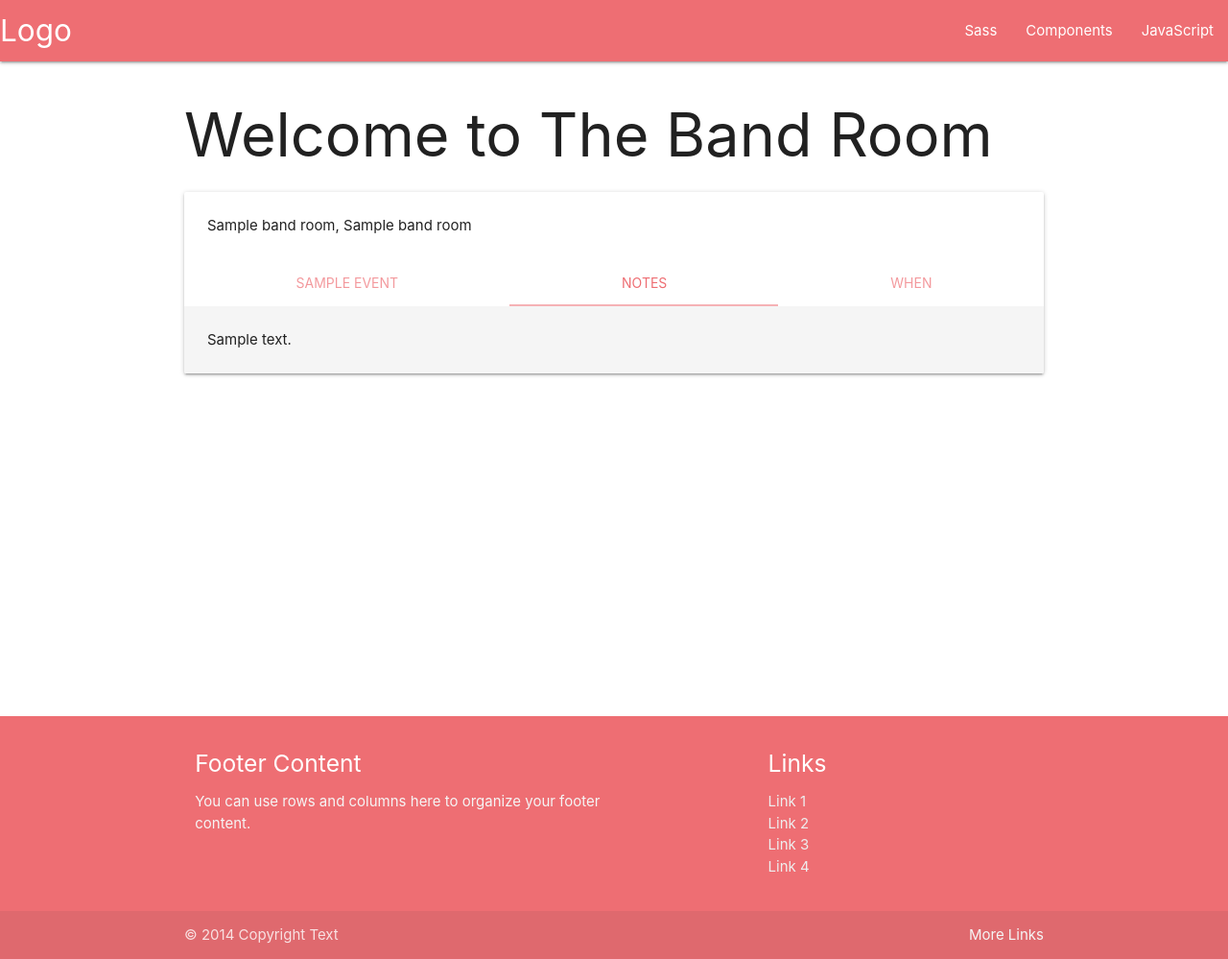
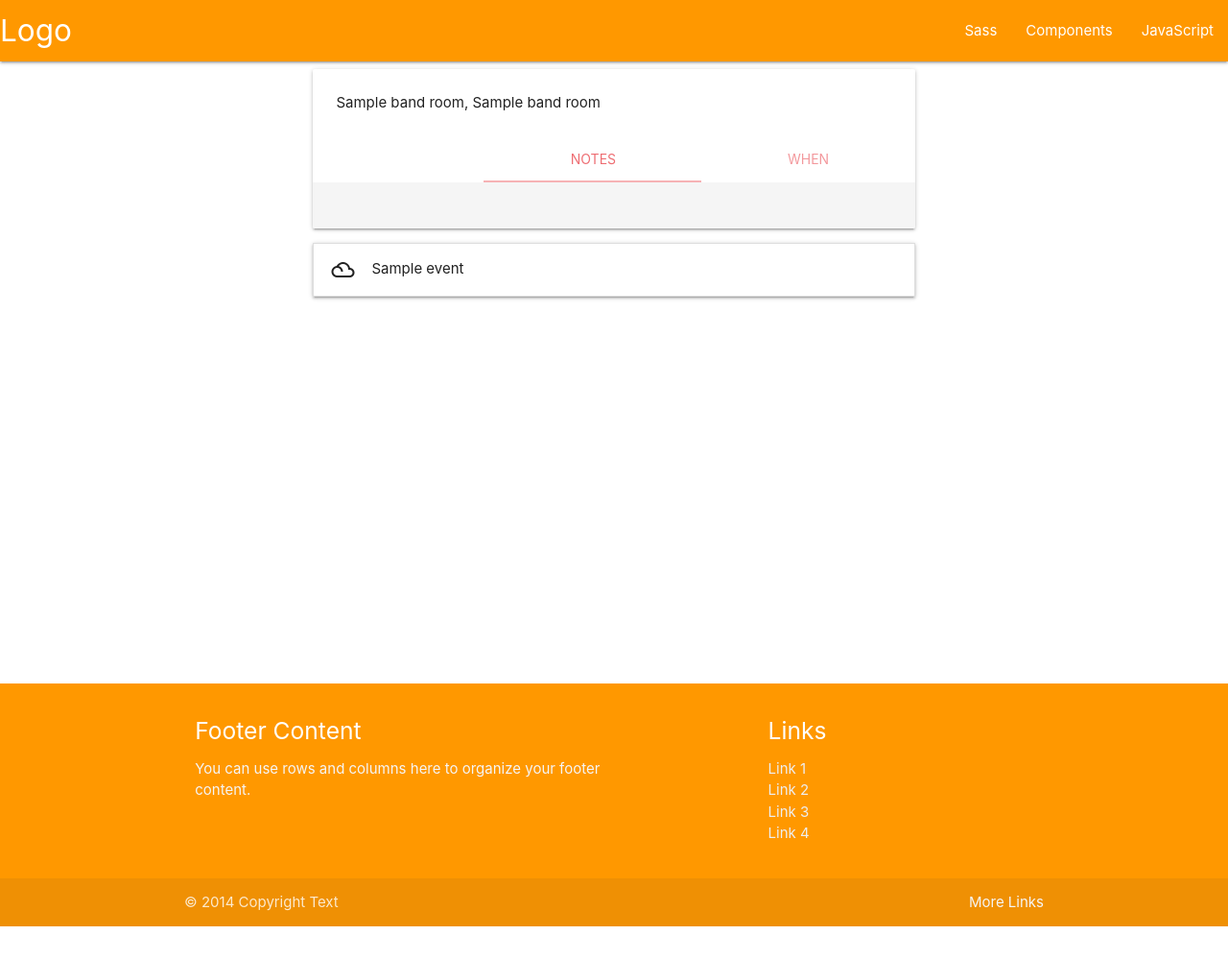
Before and after one commit to Jays-T/the-band-room, a Flask app: page /band_room in a window 1280 px wide. Shown: the whole page at 96% size. After the commit the page ends 965 px from the top, so only its background shows below. Run offline with Flask 2, Linux system fonts and the light colour scheme; a database or web service that is not in the repository returns one stand-in record (values such as "Sample title"); some libraries are stand-ins or nearby versions.

Commit message:
added accordion to bandroom.html - moved Welcome message to addbandroom.html

```diff
--- a/templates/addbandroom.html
+++ b/templates/addbandroom.html
@@ -1,4 +1,6 @@
 {% extends 'base.html' %} {% block content %}
+<div class="container">
+  <h1>Welcome to The Band Room</h1>
   <div class="card">
     <div class="card-image waves-effect waves-block waves-light">
       <img
@@ -19,7 +21,7 @@
       <div class="row">
         <form class="col s12">
           <div class="row">
-          <div class="input-field col s6">
+            <div class="input-field col s12">
               <input
                 placeholder="Name"
                 id="first_name"
@@ -51,4 +53,5 @@
       </div>
     </div>
   </div>
+</div>
 {% endblock %}
--- a/templates/bandroom.html
+++ b/templates/bandroom.html
@@ -1,23 +1,43 @@
 {% extends 'base.html' %} {% block content %}
+<div class="container">
   <div class="card">
-  {% for room in band_rooms %}
+    {% for room in band_rooms %}
     <div class="card-content">
       <p>{{room.owner_name}}, {{room.band_name}}</p>
     </div>
     {% endfor %}
     <div class="card-tabs">
-    {% for event in events %}
       <ul class="tabs tabs-fixed-width">
-        <li class="tab"><a href="#test4">{{event.category_name}}</a></li>
+        <li class="tab"><a href="#test4"></a></li>
         <li class="tab"><a class="active" href="#test5">Notes</a></li>
         <li class="tab"><a href="#test6">When</a></li>
       </ul>
     </div>
     <div class="card-content grey lighten-4">
       <div id="test4">Test 1</div>
-      <div id="test5">{{event.event_description}}</div>
-      <div id="test6">{{event.event_date}}{{event.event_time}}</div>
+      <div id="test5"></div>
+      <div id="test6"></div>
     </div>
+  </div>
+</div>
+<div class="container">
+  <ul class="collapsible">
+    {% for event in events %}
+    <li>
+      <div class="collapsible-header">
+        <i class="material-icons">filter_drama</i>{{event.category_name}}
+      </div>
+      <div class="collapsible-body">
+        <ul>
+
+          <li>Date: {{event.event_date}}</li>
+          <li>Time: {{event.event_time}}</li>
+          <li>Notes: {{event.event_description}}</li>
+
+        </ul>
+      </div>
+    </li>
     {% endfor %}
-  </div>
+  </ul>
+</div>
 {% endblock %}
--- a/templates/base.html
+++ b/templates/base.html
@@ -21,7 +21,7 @@
   <body>
     <header>
       <nav>
-        <div class="nav-wrapper">
+        <div class="nav-wrapper orange">
           <a href="#" class="brand-logo">Logo</a>
           <ul id="nav-mobile" class="right hide-on-med-and-down">
             <li><a href="sass.html">Sass</a></li>
@@ -33,12 +33,10 @@
     </header>
     <main>
       <div class="container base-bg">
-        <h1>Welcome to The Band Room</h1>
         {% block content %} {% endblock %}
-
       </div>
     </main>
-    <footer class="page-footer">
+    <footer class="page-footer orange">
       <div class="container">
         <div class="row">
           <div class="col l6 s12">
```
Lines whose indentation alone changed are shown as unchanged.
